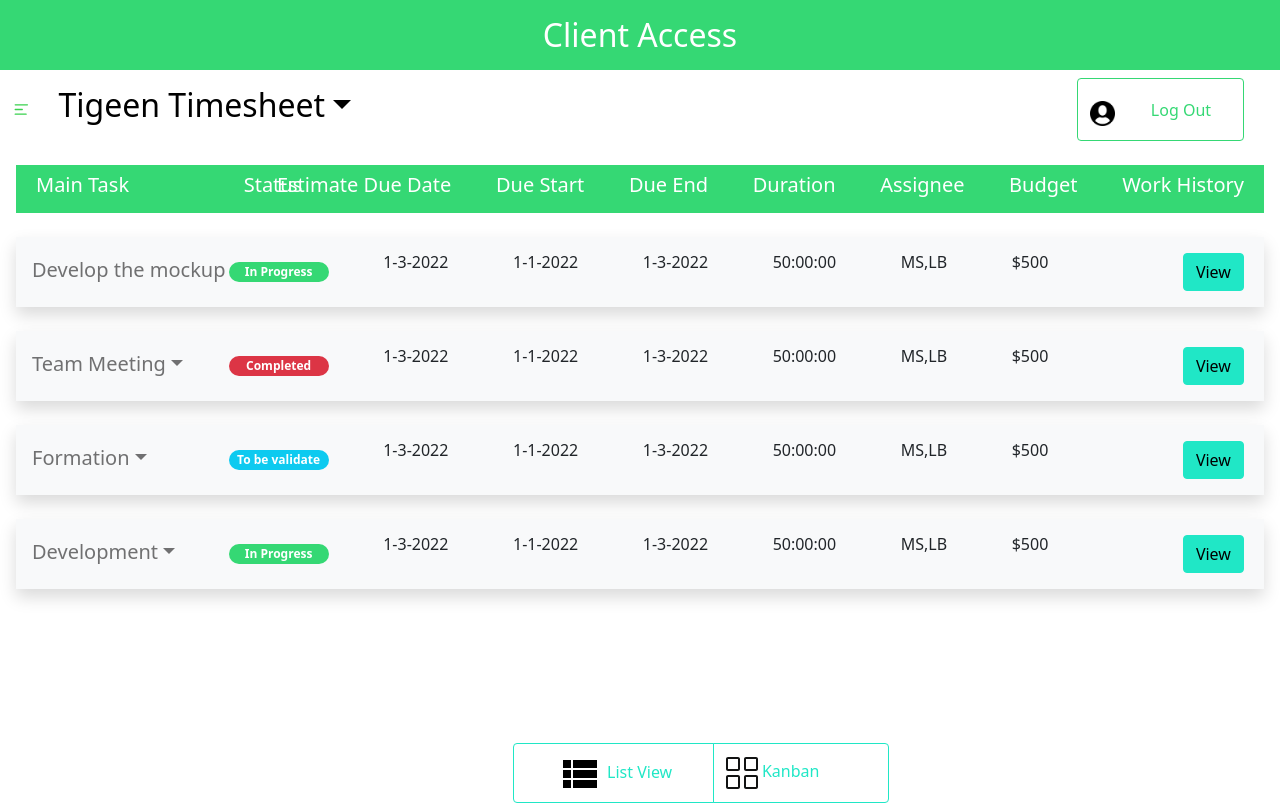
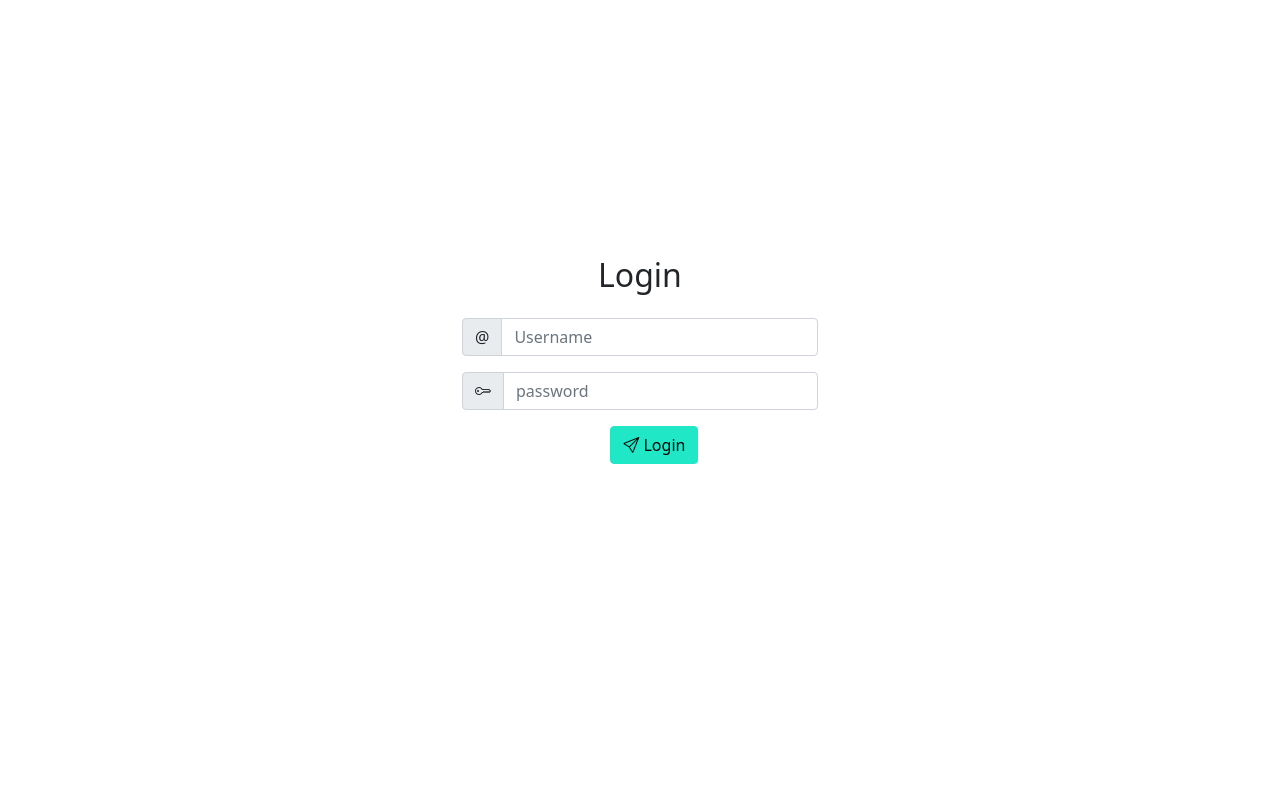
Before and after one commit to ArunAtGitHubb/react-time-sheet-monitoring, a React (Create React App) app: page / in a window 1280 px wide. Built offline with nearby package versions, Linux system fonts and the light colour scheme.

Commit message:
add login page

```diff
--- a/package.json
+++ b/package.json
@@ -6,9 +6,11 @@
     "@testing-library/jest-dom": "^5.16.2",
     "@testing-library/react": "^12.1.3",
     "@testing-library/user-event": "^13.5.0",
+    "axios": "^0.26.1",
     "bootstrap": "^5.1.3",
     "node-sass": "^7.0.1",
     "react": "^17.0.2",
+    "react-cookie": "^4.1.1",
     "react-dom": "^17.0.2",
     "react-scripts": "5.0.0",
     "web-vitals": "^2.1.4"
--- a/src/App.js
+++ b/src/App.js
@@ -3,6 +3,7 @@ import Shared from './components/shared/Shared';
 import ListView from './components/Views/ListView/ListView';
 import KanbanView from './components/Views/KanbanView/KanbanView';
 import ViewChanger from './components/ViewChanger/ViewChanger';
+import Login from './components/Login/Login';
 
 function App() {
   let taskData = [{
@@ -60,26 +61,50 @@ function App() {
   }]
 
   const [view, setView] = useState('list')
+  const [isAuth, setAuth] = useState(JSON.parse(localStorage.getItem("auth")))
+
   const onViewChange = (viewType) => {
     setView(viewType)
   }
 
+  const loginHandler = (data) => {
+    console.log("login", data)
+    if (data.username === "Arun" && data.password === "arunpass") {
+      localStorage.setItem("auth", true)
+      setAuth(true)
+      return true
+    }
+    return false
+  }
+
+  const logoutHandler = () => {
+    console.log("clicked")
+    localStorage.setItem("auth", false)
+    setAuth(false)
+  }
+
   const renderView = () => {
-    if (view === 'list') {
-      return <ListView taskData={taskData} view="list" />;
+    switch (view) {
+      case 'list':
+        return <ListView taskData={taskData} view="list" />;
+      case 'kanban':
+        return <KanbanView view="list" />
+      default:
+        break;
     }
-    if (view === 'kanban') {
-      return <KanbanView view="list" />
-    } else {
-      return null
-    }
+  }
+
+  const renderApp = () => {
+    return (<>
+      <Shared onViewChange={onViewChange} logoutHandler={logoutHandler} view={view} />
+      {renderView()}
+      <ViewChanger onClick={onViewChange} view={view} />
+    </>)
   }
 
   return (
     <div className="container-fluid">
-      <Shared onViewChange={onViewChange} view={view} />
-      {renderView()}
-      <ViewChanger onClick={onViewChange} view={view} />
+      {isAuth ? renderApp() : <Login loginHandler={loginHandler} />}
     </div>
   );
 }
--- /dev/null
+++ b/src/components/Error.js
@@ -0,0 +1,12 @@
+import React from 'react'
+
+const Error = (props) => {
+    return (
+        <div className={"alert fade show alert-" + props.color} role="alert">
+            <strong>{props.msg}</strong>
+            {/* <button type="button" data-bs-dismiss="alert" ></button> */}
+        </div>
+    )
+}
+
+export default Error
--- /dev/null
+++ b/src/components/Login/Login.css
@@ -0,0 +1,9 @@
+.form{
+    position: relative;
+    top: 30vh;
+}
+
+.form .h2{
+    position: relative;
+    left: 15vh;
+}
--- /dev/null
+++ b/src/components/Login/Login.js
@@ -0,0 +1,54 @@
+import React, { useRef, useState } from 'react'
+import Error from '../Error'
+
+import './Login.css'
+
+const Login = (props) => {
+
+    let userNameRef = useRef()
+    let passwordRef = useRef()
+    const [error, setError] = useState({ msg: "No Error", color: "danger", isError: false })
+
+    const onLogin = () => {
+
+        let data = {
+            username: userNameRef.current.value,
+            password: passwordRef.current.value
+        }
+
+        if (!props.loginHandler(data)) {
+            setError({
+                msg: "Authentication failed. Try again..! 👍",
+                color: "warning",
+                isError: true
+            })
+        }
+    }
+
+    return (
+        <div className='container'>
+            <div className='row'>
+                <div className='col-md-4 offset-md-4 form'>
+                    {error.isError ? <Error {...error} /> : null}
+                    <p className='h2 p-3'>Login</p>
+                    <div className="input-group mb-3">
+                        <span className="input-group-text" id="basic-addon1">@</span>
+                        <input type="text" className="form-control" placeholder="Username"
+                            ref={userNameRef} />
+                    </div>
+                    <div className="input-group mb-3">
+                        <span className="input-group-text bi bi-key" id="basic-addon1"></span>
+                        <input type="password" className="form-control" placeholder="password" ref={passwordRef} />
+                    </div>
+                    <div className="offset-md-5">
+                        <button className="btn btn-primary bi bi-send"
+                            onClick={onLogin}
+                            type="submit"> Login</button>
+                    </div>
+                </div>
+            </div>
+        </div>
+    )
+}
+
+export default Login
--- a/src/components/shared/Shared.js
+++ b/src/components/shared/Shared.js
@@ -21,7 +21,7 @@ const Shared = (props) => {
             <AppHeader header="Client Access" />
             <Row>
                 <Projects />
-                <Info onViewChange={onClick} />
+                <Info onViewChange={onClick} logoutHandler={props.logoutHandler} />
             </Row>
             <Header header={{ section: header }} flex={props.view !== "list"} />
         </>
--- a/src/components/shared/User/Info/Info.js
+++ b/src/components/shared/User/Info/Info.js
@@ -5,7 +5,7 @@ import userIcon from "../../../../assets/png/user_icon.png"
 const Info = (props) => {
     return (
         <div className='col-3 offset-4 d-flex justify-content-end'>
-            <button className='btn btn-outline-success d-flex'>
+            <button className='btn btn-outline-success d-flex' onClick={props.logoutHandler}>
                 <img src={userIcon}
                     className="mt-3 me-3"
                     style={{ width: "25px", height: "25px" }}
--- a/src/scss/main.scss
+++ b/src/scss/main.scss
@@ -1,8 +1,10 @@
+@import url("https://cdn.jsdelivr.net/npm/bootstrap-icons@1.8.1/font/bootstrap-icons.css");
 $primary: #20e7c6;
 $success: #35d874;
 $callout-info: #1986a5;
 $callout-primary: $success;
 $callout-danger: #d83535;
+
 
 
 .callout{
```
Also changed, not shown: 1 other file (tests, documents, lock files or other folders).
